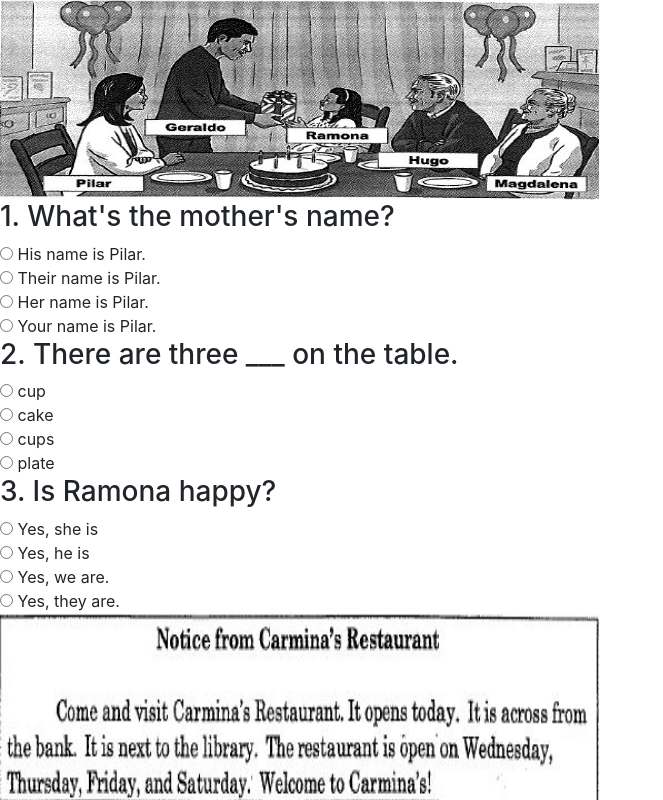
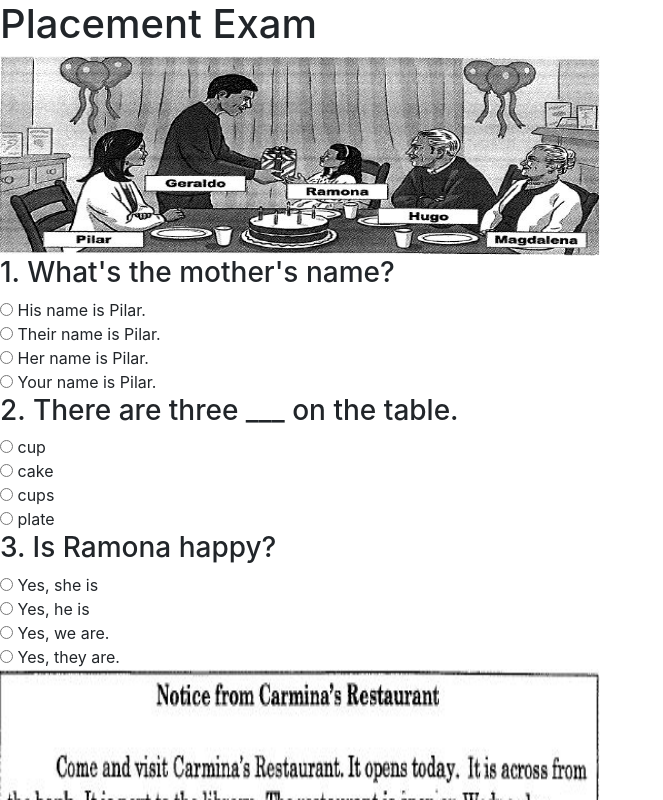
Before and after one commit to Chicago19/team-17, a React (Create React App) app in the folder my-app/: page /exam in a window 1280 px wide. Shown: the top 800 px of the page, without its empty margins (0-663 px from the left). Built offline with nearby package versions, Linux system fonts and the light colour scheme.

Commit message:
Fixing some formatting on placement exam

```diff
--- a/my-app/src/Exam.js
+++ b/my-app/src/Exam.js
@@ -48,7 +48,7 @@ export default class Exam extends Component {
     return (
 
       <form onSubmit={this.handleSubmit}>
-
+        <h1>Placement Exam </h1>
         <img src="1stExamPic.jpg" width="600px" height="200px" />
         <h3>1. What's the mother's name? </h3>
         <input type="radio" name="q1" value="a" /> His name is Pilar.<br />
```
